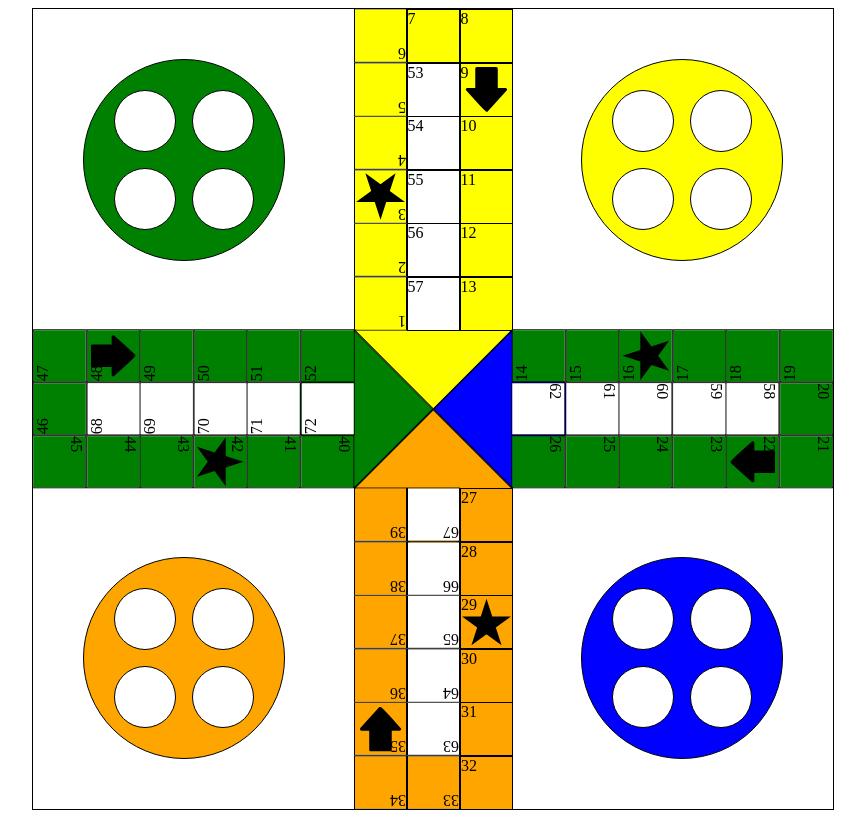
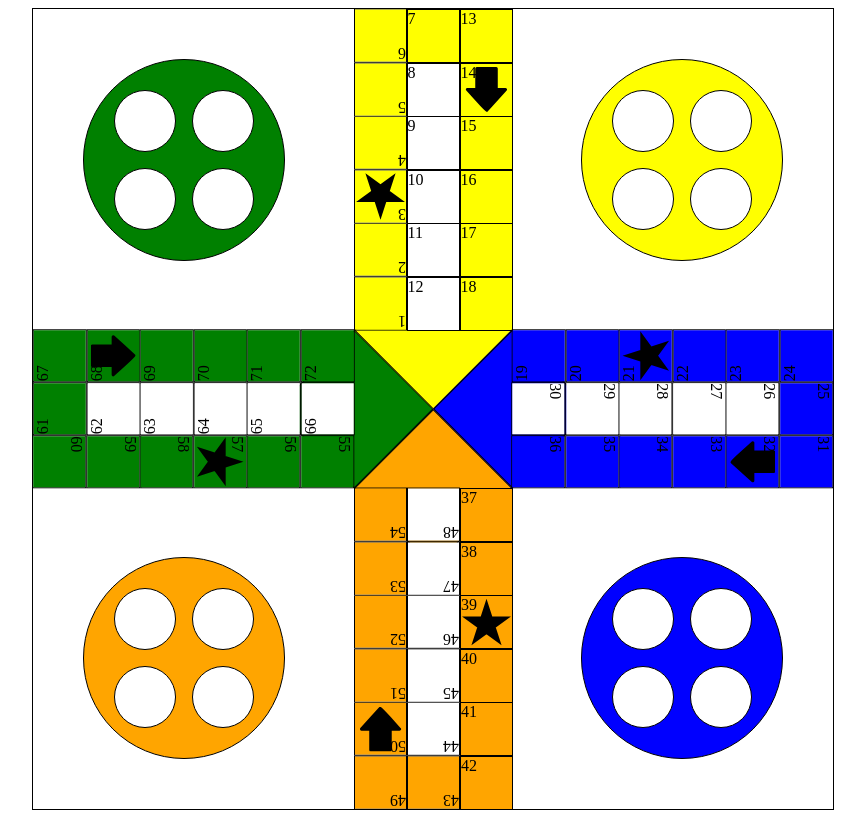
Before and after one commit to GustavoSouzinas/LUDOREMAKE, an Angular app: page / in a window 1280 px wide. Shown: the whole page, without its empty margins (207-1072 px from the left). Built offline with nearby package versions, Linux system fonts and the light colour scheme.

Commit message:
Remade arays

```diff
--- a/src/app/app.component.html
+++ b/src/app/app.component.html
@@ -11,7 +11,7 @@
         </div>
 
         <div class="right-grid">
-            <app-spaces [spaces_color]="player1_Color" class="rotate" style=" transform: rotate(90deg);"></app-spaces>
+            <app-spaces [spaces_color]="player4_Color" class="rotate" style=" transform: rotate(90deg);"></app-spaces>
         </div>
 
          <div class="bottom-grid">
--- a/src/app/single-space/single-space.component.html
+++ b/src/app/single-space/single-space.component.html
@@ -1,4 +1,4 @@
-<div class="space" [style.background-color]="data" >
+<div class="space" [style.background-color]="color" >
      <div style="position: absolute;">{{number}}</div>
      <div class="container" *ngIf="show_arrow" >
           <img src="assets/Right_simple_arrow_-_black.svg" style="transform: rotate(90deg);" alt="image" width="45" height="45">
--- a/src/app/single-space/single-space.component.ts
+++ b/src/app/single-space/single-space.component.ts
@@ -18,8 +18,17 @@ export class SingleSpaceComponent {
     this.number = counter;
   }
 
-  @Input() data: any;
+  @Input() color = "";
   @Input() show_star = false;
   @Input() show_arrow = false;
 
 }
+
+export class single_space{
+  constructor (
+  public star: boolean = false,
+  public arrow: boolean = false,
+  public color: string = "white"
+  ){}
+
+  }
--- a/src/app/spaces/spaces.component.html
+++ b/src/app/spaces/spaces.component.html
@@ -1,26 +1,15 @@
 <div class="parentBox">
 
      <div class="grid" style="transform: rotate(180deg);">
-        <app-single-space class="space" [data]="spaces_color" ></app-single-space>
-        <app-single-space class="space" [data]="spaces_color" ></app-single-space>
-        <app-single-space class="space" [show_star]="show_data" [data]="spaces_color" ></app-single-space>
-        <app-single-space class="space" [data]="spaces_color" ></app-single-space>
-        <app-single-space class="space" [data]="spaces_color" ></app-single-space>
-        <app-single-space class="space" [data]="spaces_color" ></app-single-space>
+        <app-single-space class="space" [show_star]="s.star" [color]="s.color" *ngFor="let s of first_spaces" ></app-single-space>
     </div>
 
 
     <div class="grid">
-        <app-single-space class="space" [data]="spaces_color" ></app-single-space>
-        <app-single-space class="space" *ngFor="let space of middle_spaces"></app-single-space>
+        <app-single-space class="space" [color]="s.color" *ngFor="let s of middle_spaces"></app-single-space>
     </div>
 
     <div class="grid">
-        <app-single-space class="space" [data]="spaces_color" ></app-single-space>
-        <app-single-space class="space" [show_arrow]="show_data" [data]="spaces_color" ></app-single-space>
-        <app-single-space class="space" [data]="spaces_color" ></app-single-space>
-        <app-single-space class="space" [data]="spaces_color" ></app-single-space>
-        <app-single-space class="space" [data]="spaces_color" ></app-single-space>
-        <app-single-space class="space" [data]="spaces_color" ></app-single-space>
+        <app-single-space class="space" [show_arrow]="s.arrow" [color]="spaces_color" *ngFor="let s of last_spaces" ></app-single-space>
     </div>
 </div>
--- a/src/app/spaces/spaces.component.ts
+++ b/src/app/spaces/spaces.component.ts
@@ -2,7 +2,7 @@ import { CommonModule } from '@angular/common';
 import { Component } from '@angular/core';
 import { OnInit } from '@angular/core';
 import { Input } from '@angular/core';
-import { SingleSpaceComponent } from "../single-space/single-space.component";
+import { SingleSpaceComponent, single_space } from "../single-space/single-space.component";
 
 @Component({
   selector: 'app-spaces',
@@ -12,40 +12,64 @@ import { SingleSpaceComponent } from "../single-space/single-space.component";
 })
 export class SpacesComponent implements OnInit {
 
-
-
-last_spaces: {id: number, row: number, col: number }[] = []
-middle_spaces: {id: number, row: number, col: number }[] = []
-first_spaces: {id: number, row: number, col: number }[] = []
+first_spaces: single_space[]=[]
+middle_spaces: single_space[]=[]
+last_spaces: single_space[]=[]
 
 @Input() spaces_color = '';
-show_data = true;
 
 ngOnInit(): void {
- this.createLastSpaces();
- this.createMiddleSpaces();
- this.createFirstSpaces();
+ this.createClassFirstSpaces();
+ this.createClassMiddleSpaces();
+ this.createClassLastSpaces();
 }
 
-createFirstSpaces(){
-  this.first_spaces.push({ id: 1, row: 1, col: 1 });
-  this.first_spaces.push({ id: 2, row: 2, col: 1 });
-  this.first_spaces.push({ id: 3, row: 3, col: 1 });
-  this.first_spaces.push({ id: 4, row: 4, col: 1 });
+createClassLastSpaces(){
+
+  for (let i=0; i<6; i++){
+    const item = new single_space();
+
+    if(i<6)
+      item.color = this.spaces_color
+
+    if(i == 1)
+      item.arrow = true
+      item.color = this.spaces_color
+
+    this.last_spaces.push(item)
+  }
+}
+
+createClassFirstSpaces(){
+
+  for (let i=0; i<6; i++){
+    const item = new single_space();
+
+    if(i<1)
+      item.color = this.spaces_color
+
+    if(i == 2)
+    item.star = true
+    item.color = this.spaces_color
+
+  this.first_spaces.push(item)
   }
 
 
-createLastSpaces(){
-  this.last_spaces.push({ id: 1, row: 1, col: 1 });
-  this.last_spaces.push({ id: 2, row: 2, col: 1 });
-  this.last_spaces.push({ id: 3, row: 3, col: 1 });
 }
 
-createMiddleSpaces(){
- this.middle_spaces.push({ id: 1, row: 1, col: 1 });
-  this.middle_spaces.push({ id: 2, row: 2, col: 1 });
-  this.middle_spaces.push({ id: 3, row: 3, col: 1 });
-  this.middle_spaces.push({ id: 4, row: 4, col: 1 });
-  this.middle_spaces.push({ id: 5, row: 5, col: 1 });
+createClassMiddleSpaces(){
+  for (let i=0; i<6; i++){
+    const item = new single_space();
+
+    if(i<1)
+      item.color = this.spaces_color;
+
+    if(i>2)
+      item.color = "white";
+
+  this.middle_spaces.push(item);
+  }
+
 }
 }
```
Lines whose indentation alone changed are shown as unchanged.
